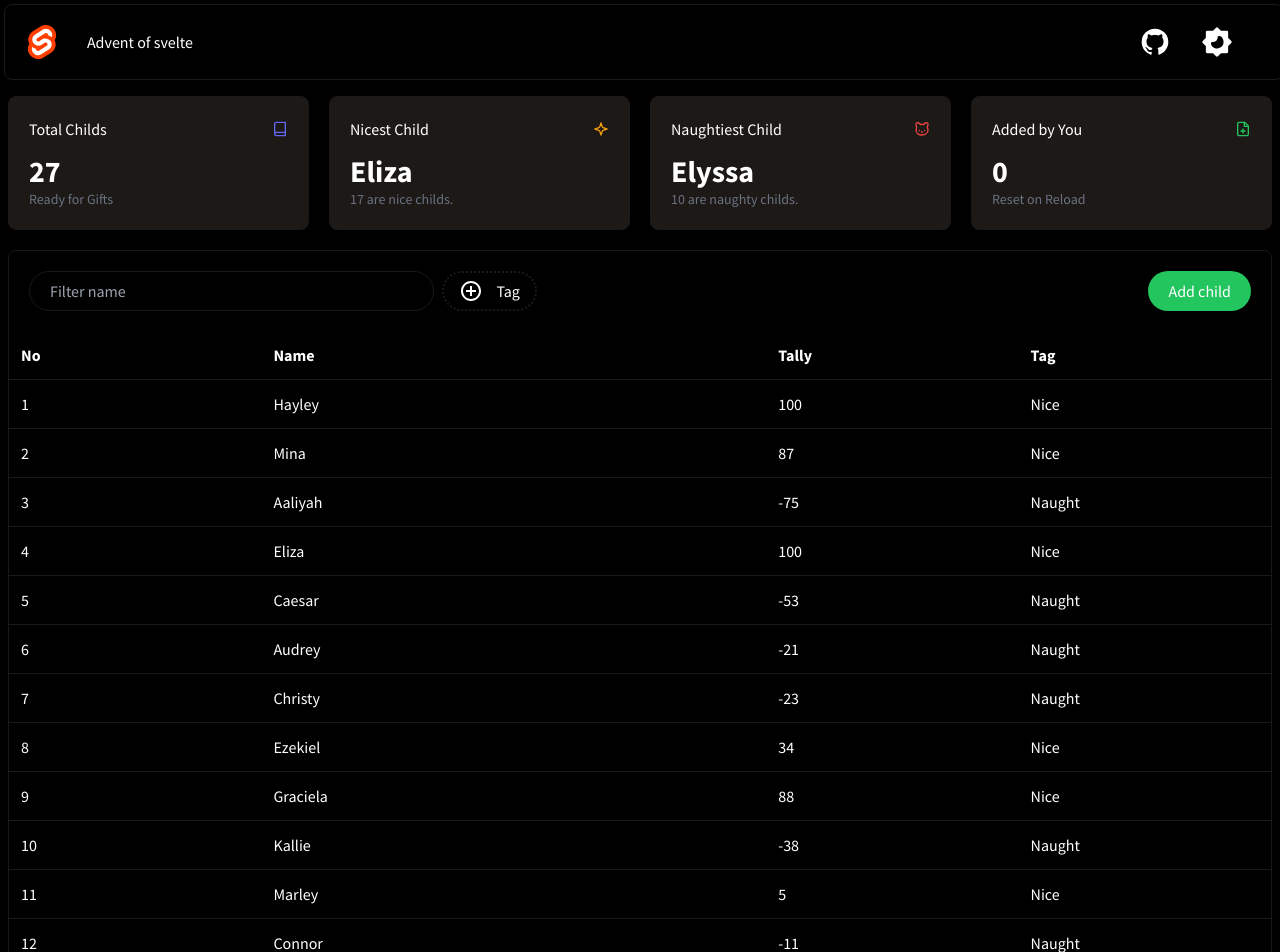
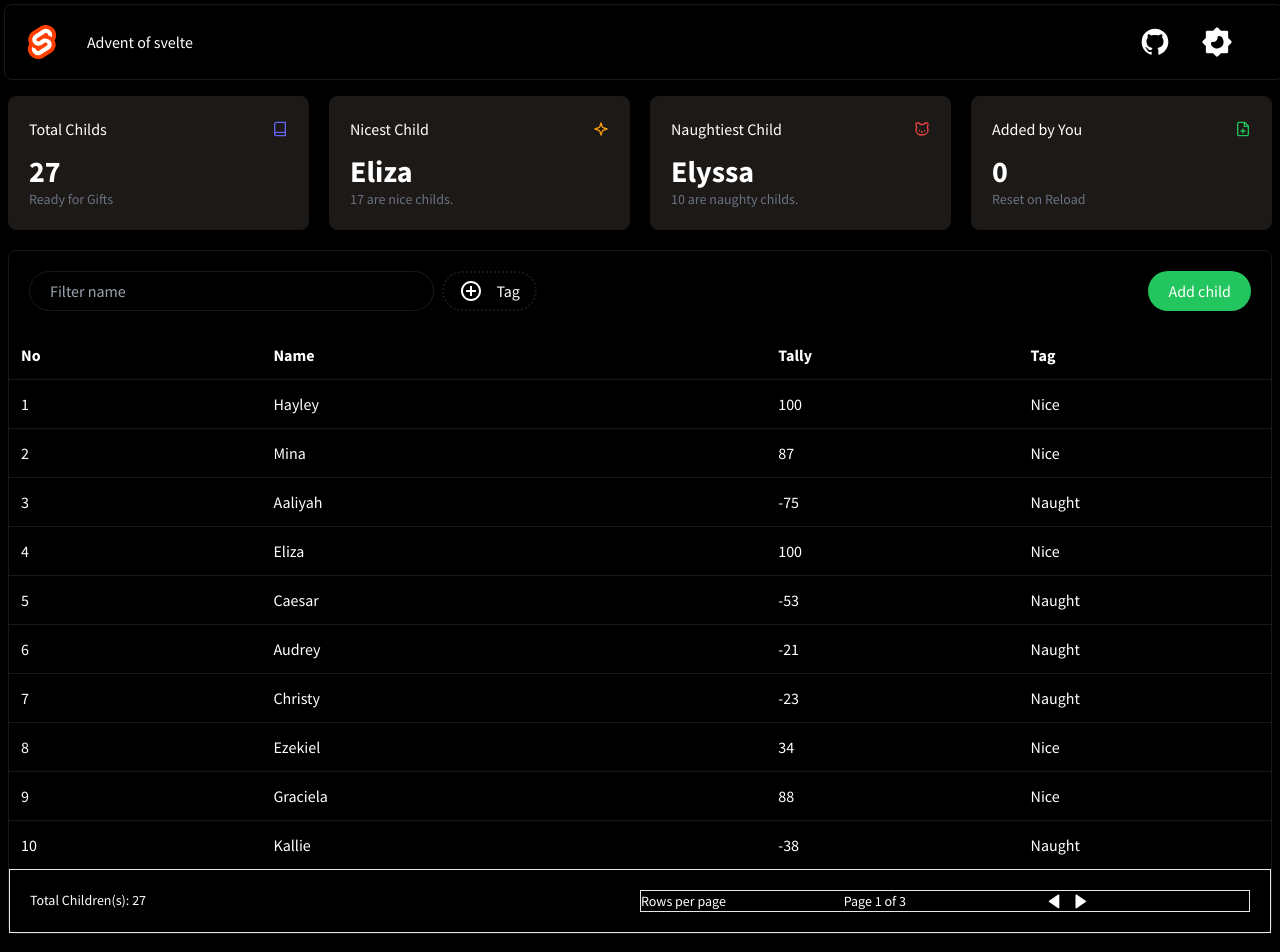
Before and after one commit to ImalKesara/advent-of-svelte, a SvelteKit app: page /day1 in a window 1280 px wide. Shown: the top 952 px of the page. Built offline with nearby package versions, Linux system fonts and the light colour scheme.

Commit message:
pagination indrease and decrese done

```diff
--- a/src/lib/components/Icon/Done.svelte
+++ b/src/lib/components/Icon/Done.svelte
@@ -1,10 +1,9 @@
-<svg
-	xmlns="http://www.w3.org/2000/svg"
-	width="1.2em"
-	height="1.2em"
-	viewBox="0 0 24 24"
-	{...$$props}
->
+<script lang="ts">
+	export const width: number = 24;
+	export const height: number = 24;
+</script>
+
+<svg xmlns="http://www.w3.org/2000/svg" {width} {height} viewBox="0 0 24 24" {...$$props}>
 	<g fill="none">
 		<circle cx="12" cy="12" r="8" fill="#22c55e" fill-opacity="0.25" />
 		<path stroke="#22c55e" stroke-width="1.2" d="m8.5 11l2.894 2.894a.15.15 0 0 0 .212 0L19.5 6" />
--- /dev/null
+++ b/src/lib/components/Icon/Empty.svelte
@@ -0,0 +1,12 @@
+<svg
+	xmlns="http://www.w3.org/2000/svg"
+	width="1.2em"
+	height="1.2em"
+	viewBox="0 0 1024 1024"
+	{...$$props}
+>
+	<path
+		fill="red"
+		d="M512 64a448 448 0 1 1 0 896a448 448 0 0 1 0-896m0 393.664L407.936 353.6a38.4 38.4 0 1 0-54.336 54.336L457.664 512L353.6 616.064a38.4 38.4 0 1 0 54.336 54.336L512 566.336L616.064 670.4a38.4 38.4 0 1 0 54.336-54.336L566.336 512L670.4 407.936a38.4 38.4 0 1 0-54.336-54.336z"
+	/>
+</svg>
--- /dev/null
+++ b/src/lib/components/Icon/Leftarrow.svelte
@@ -0,0 +1,12 @@
+<svg
+	xmlns="http://www.w3.org/2000/svg"
+	width="1.2em"
+	height="1.2em"
+	viewBox="0 0 24 24"
+	{...$$props}
+>
+	<path
+		fill="currentColor"
+		d="m4.431 12.822l13 9A1 1 0 0 0 19 21V3a1 1 0 0 0-1.569-.823l-13 9a1.003 1.003 0 0 0 0 1.645"
+	/>
+</svg>
--- /dev/null
+++ b/src/lib/components/Icon/Rightarrow.svelte
@@ -0,0 +1,12 @@
+<svg
+	xmlns="http://www.w3.org/2000/svg"
+	width="1.2em"
+	height="1.2em"
+	viewBox="0 0 24 24"
+	{...$$props}
+>
+	<path
+		fill="currentColor"
+		d="M5.536 21.886a1.004 1.004 0 0 0 1.033-.064l13-9a1 1 0 0 0 0-1.644l-13-9A1 1 0 0 0 5 3v18a1 1 0 0 0 .536.886"
+	/>
+</svg>
--- a/src/routes/(dashbaord)/day1/+page.svelte
+++ b/src/routes/(dashbaord)/day1/+page.svelte
@@ -11,6 +11,7 @@
 	import ChildrenRows from './ChildrenRows.svelte';
 	import Pagination from './Pagination.svelte';
 	import Done from '$lib/components/Icon/Done.svelte';
+	import Empty from '$lib/components/Icon/Empty.svelte';
 
 	let niceChildren: number = 0;
 	let naughtyChildren: number = 0;
@@ -24,6 +25,11 @@
 	let popupMenu: boolean = false;
 	let addName: string = 'Arthur Mogan';
 	let addTally: number = 69;
+	let currentPage: number = 1;
+	let totalPages: number;
+	let front: number = 0;
+	let rowsPerpage: number = 10; //dynamic value default 10
+	let rear: number = rowsPerpage; //dynamic value
 
 	onMount(() => {
 		loadPersons();
@@ -87,17 +93,36 @@
 	};
 
 	const addChild = () => {
+		if (addName === '') {
+			return;
+		}
 		copyPersons = [...copyPersons, { name: addName, tally: addTally }];
 		addedByMe++;
 		updateAll();
 	};
+	const paginationIncrease = () => {
+		currentPage++;
+		front += rowsPerpage;
+		rear += rowsPerpage;
+		console.log(front, rear);
+	};
+
+	const paginationDecrease = () => {
+		currentPage--;
+		front -= rowsPerpage;
+		rear -= rowsPerpage;
+		console.log(front, rear);
+	};
 
 	$: {
-		filterArray = copyPersons.filter((person) => {
-			if (person.name.toLowerCase().includes(filterName.toLowerCase())) {
-				return person.name;
-			}
-		});
+		totalPages = Math.ceil(copyPersons.length / rowsPerpage);
+		filterArray = copyPersons
+			.filter((person) => {
+				if (person.name.toLowerCase().includes(filterName.toLowerCase())) {
+					return person.name;
+				}
+			})
+			.slice(front, rear); // currentPage -1 , rowsPerpage
 	}
 </script>
 
@@ -202,7 +227,13 @@
 		</table>
 
 		<!-- //pagition -->
-		<Pagination {copyPersons} />
+		<Pagination
+			{copyPersons}
+			{currentPage}
+			{totalPages}
+			on:increasePage={paginationIncrease}
+			on:decresePage={paginationDecrease}
+		/>
 	</div>
 </div>
 
@@ -251,20 +282,34 @@
 	</div>
 </div>
 
-<div class=" flex items-center justify-center opacity-0 {popupMenu ? 'sample' : ''}">
+<div
+	class=" duration-800 flex items-center justify-center opacity-0 transition-transform {popupMenu
+		? 'sample'
+		: ''}"
+>
 	<div
-		class="fixed top-0 mt-1 flex items-center gap-1 rounded-full bg-white px-5 py-3 text-center text-green-500"
+		class="fixed top-0 mt-10 flex items-center justify-center gap-1 rounded-md bg-white px-5 py-2 text-center"
 	>
-		<p><Done /></p>
-		<p>Successfully added {addName}</p>
+		{#if addName === ''}
+			<p><Empty /></p>
+			<p class="text-red-500">Text field is empty</p>
+		{:else}
+			<p><Done width={32} height={32} /></p>
+			<p class="text-green-500">Successfully added {addName}</p>
+		{/if}
 	</div>
 </div>
 
-<style>
+<style lang="postcss">
 	.sample {
-		@apply opacity-100;
+		opacity: 1;
+		transform: -translateY(0);
+		transition:
+			opacity 0.5s ease-in,
+			transform 0.5s ease-in;
 	}
 	.show {
+		@apply transition-all duration-300;
 		opacity: 1;
 		transform: translateX(0);
 		transition:
--- a/src/routes/(dashbaord)/day1/Pagination.svelte
+++ b/src/routes/(dashbaord)/day1/Pagination.svelte
@@ -1,14 +1,30 @@
 <script lang="ts">
+	import { createEventDispatcher } from 'svelte';
+	import Rightarrow from '$lib/components/Icon/Rightarrow.svelte';
+	import Leftarrow from '$lib/components/Icon/Leftarrow.svelte';
 	export let copyPersons;
+	export let currentPage: number;
+	export let totalPages;
+	const dispatch = createEventDispatcher();
+
+	function increase() {
+		dispatch('increasePage');
+	}
+	function decrease() {
+		dispatch('decresePage');
+	}
 </script>
 
-<div class="grid grid-cols-2 p-5">
+<div class="grid grid-cols-2 border-1 p-5">
 	<div class="text-sm">
-		Total Children(s): <span class=" font-thin">{copyPersons.length}</span>
+		Total Children(s): <span class="font-thin">{copyPersons.length}</span>
 	</div>
-	<div class="grid grid-cols-12 text-sm">
+	<div class="grid grid-cols-12 items-center justify-center border-1 text-sm">
 		<div class=" col-span-4">Rows per page</div>
-		<div class=" col-span-4">Page 1 of 10</div>
-		<div class=" col-span-4"></div>
+		<div class=" col-span-4">Page {currentPage} of {totalPages}</div>
+		<div class=" grid grid-cols-2">
+			<button on:click={decrease}><Leftarrow /></button>
+			<button on:click={increase}><Rightarrow /></button>
+		</div>
 	</div>
 </div>
```
